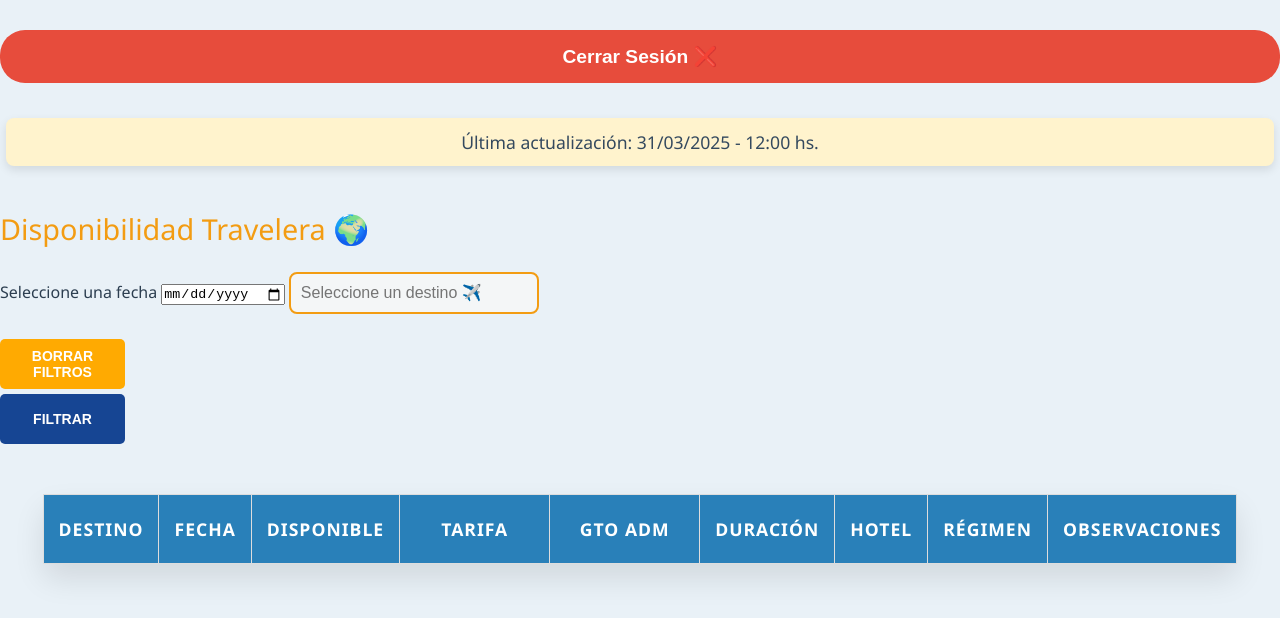
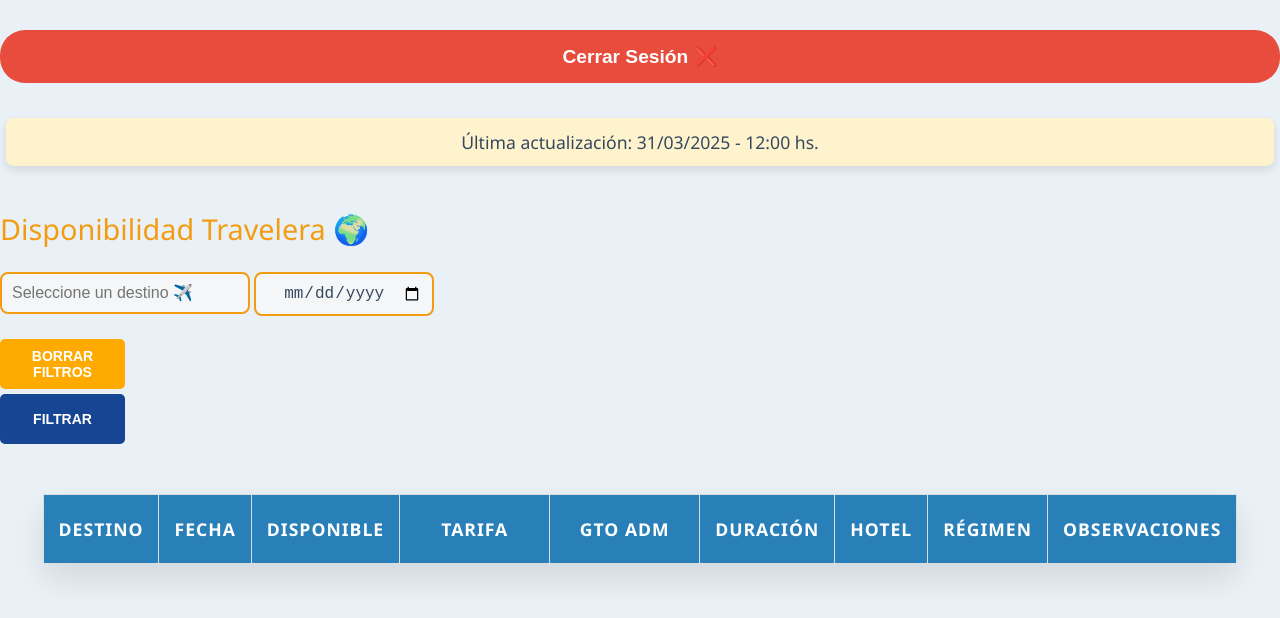
Before and after one commit to TravelArTurismo/disponibilidad-app, a website: page index.html in a window 1280 px wide. Both pictures are taken after a click on the button "📌 Invitado". Drawn offline with Linux system fonts and the light colour scheme; no server answers.

Commit message:
Actualización de código

```diff
--- a/index.html
+++ b/index.html
@@ -36,10 +36,8 @@
 
     <!-- 📌 NUEVA SECCIÓN DE FILTRO -->
     <div id="filter-section">
-      <label for="filter-date">Seleccione una fecha</label>
-      <input type="date" id="filter-date">
 
-<input type="text" id="filter-destination" list="destinations-list" placeholder="Seleccione un destino ✈️">
+      <input type="text" id="filter-destination" list="destinations-list" placeholder="Seleccione un destino ✈️">
 <datalist id="destinations-list">
 <option value="CAMBORIU">
 <option value="CAMPO LA HERRADURA">
@@ -65,6 +63,10 @@
 <option value="SALTA AEREO">
 
 </datalist>
+
+      <label for="filter-date"></label>
+      <input type="date" id="filter-date">
+
 
 <button id="clear-filter-button">BORRAR FILTROS</button>
 
--- a/styles.css
+++ b/styles.css
@@ -255,21 +255,19 @@
   display: block; /* Cada label ocupa su propia línea */
 }
 
-/* Estilo del input de fecha */
-.filter-container input[type="date"] {
+#filter-date {
   width: 100%;
-  max-width: 200px; /* Tamaño reducido */
+  max-width: 180px; /* Ajuste del tamaño para que coincida */
   padding: 10px;
-  border: 2px solid #f39c12;
+  border: 2px solid #f39c12; /* Borde dorado igual que el destino */
   border-radius: 8px;
   font-size: 1em;
-  background-color: #f4f6f7;
-  color: #34495e;
+  background-color: #f4f6f7; /* Fondo gris claro */
+  color: #34495e; /* Texto oscuro */
   transition: border-color 0.3s ease, background-color 0.3s ease;
+  appearance: none; /* Elimina el estilo por defecto */
+  cursor: pointer;
   text-align: center;
-  cursor: pointer;
-  appearance: none;
-  position: relative;
 }
 
 /* Agregar un icono de calendario */
```
